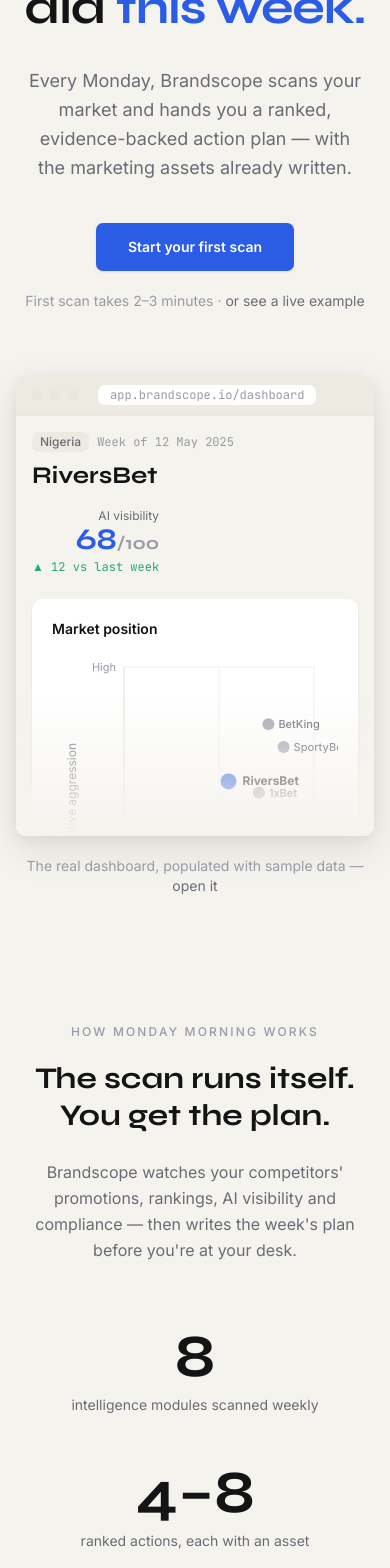
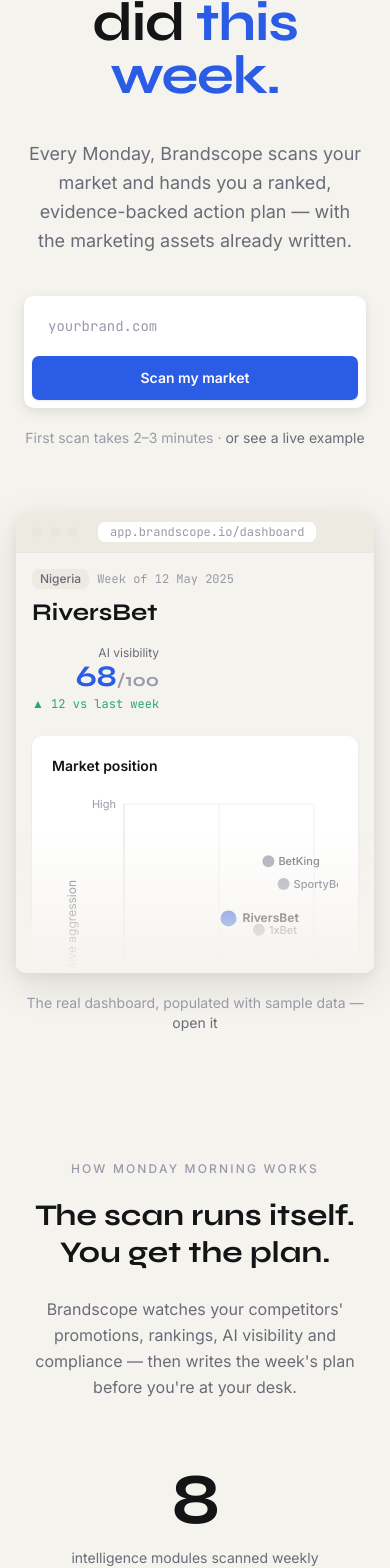
Before and after one commit to brandscopeprojects/brandscope, a Next.js app: page / in a window 390 px wide. Shown: the part 380-1948 px from the top of the page. Built offline with nearby package versions, Linux system fonts and the light colour scheme.

Commit message:
Homepage: hero domain-scan form wired to onboarding prefill; bigger type scale
Co-Authored-By: Claude Opus 4.8 <noreply@anthropic.com>
Claude-Session: https://claude.ai/code/session_01DJzQjRFqbwqDLfsTnGtwW3

```diff
--- a/app/onboarding/page.tsx
+++ b/app/onboarding/page.tsx
@@ -9,7 +9,16 @@ import { OnboardingWizard } from "@/components/onboarding/OnboardingWizard";
 
 export const dynamic = "force-dynamic";
 
-export default async function OnboardingPage() {
+export default async function OnboardingPage({
+  searchParams,
+}: {
+  searchParams?: { domain?: string };
+}) {
+  // Domain handed over from the homepage hero form ("scan my market").
+  const initialDomain = (searchParams?.domain ?? "")
+    .replace(/^https?:\/\//, "")
+    .replace(/\/.*$/, "")
+    .slice(0, 253);
   const user = await requireUser();
 
   // Look up any brand this user already owns (org membership → brand).
@@ -39,7 +48,7 @@ export default async function OnboardingPage() {
   return (
     <main className="flex min-h-screen flex-col items-center justify-center gap-10 bg-base px-4 py-12">
       <h1 className="font-display text-3xl font-bold text-ink">Brandscope</h1>
-      <OnboardingWizard />
+      <OnboardingWizard initialDomain={initialDomain} />
     </main>
   );
 }
--- a/app/page.tsx
+++ b/app/page.tsx
@@ -1,6 +1,7 @@
 import Link from "next/link";
 import { DashboardView } from "@/components/dashboard/DashboardView";
 import { ShowcaseActionCard } from "@/components/marketing/ShowcaseActionCard";
+import { HeroScanForm } from "@/components/marketing/HeroScanForm";
 import { DEMO_BRAND, DEMO_DASHBOARD, DEMO_GEO } from "@/lib/data/demo";
 
 // Marketing homepage — calm, spacious, one idea per screen. Every visual is the
@@ -58,20 +59,15 @@ export default function Home() {
       {/* ── Hero ────────────────────────────────────────────── */}
       <section className="mx-auto max-w-5xl px-6 pt-20 text-center md:pt-28">
         <Kicker>Competitive intelligence for iGaming · NG · KE · ZA</Kicker>
-        <h1 className="mx-auto mt-6 max-w-4xl font-display text-5xl font-bold leading-[1.05] tracking-tight text-ink md:text-7xl">
+        <h1 className="mx-auto mt-7 max-w-4xl font-display text-[3.4rem] font-bold leading-[0.98] tracking-tight text-ink md:text-8xl">
           Know what your competitors did <span className="text-cobalt">this week.</span>
         </h1>
-        <p className="mx-auto mt-8 max-w-xl text-lg leading-relaxed text-ink-secondary">
+        <p className="mx-auto mt-9 max-w-xl text-lg leading-relaxed text-ink-secondary">
           Every Monday, Brandscope scans your market and hands you a ranked,
           evidence-backed action plan — with the marketing assets already written.
         </p>
         <div className="mt-10">
-          <Link
-            href="/login"
-            className="inline-block rounded-chip bg-cobalt px-8 py-3.5 text-sm font-semibold text-white shadow-sh1 transition-shadow hover:shadow-sh2"
-          >
-            Start your first scan
-          </Link>
+          <HeroScanForm />
           <p className="mt-5 text-sm text-ink-faint">
             First scan takes 2–3 minutes ·{" "}
             <Link href="/preview/dashboard" className="text-ink-secondary underline-offset-4 transition-colors hover:text-ink hover:underline">
@@ -121,18 +117,18 @@ export default function Home() {
           Brandscope watches your competitors' promotions, rankings, AI visibility
           and compliance — then writes the week's plan before you're at your desk.
         </p>
-        <div className="mx-auto mt-16 grid max-w-3xl grid-cols-1 gap-12 sm:grid-cols-3">
+        <div className="mx-auto mt-16 grid max-w-4xl grid-cols-1 gap-14 sm:grid-cols-3">
           <div>
-            <p className="font-display text-6xl font-bold text-ink">8</p>
-            <p className="mt-2 text-sm text-ink-secondary">intelligence modules scanned weekly</p>
+            <p className="font-display text-7xl font-bold tracking-tight text-ink md:text-8xl">8</p>
+            <p className="mt-3 text-sm text-ink-secondary">intelligence modules scanned weekly</p>
           </div>
           <div>
-            <p className="font-display text-6xl font-bold text-ink">4–8</p>
-            <p className="mt-2 text-sm text-ink-secondary">ranked actions, each with an asset</p>
+            <p className="font-display text-7xl font-bold tracking-tight text-ink md:text-8xl">4–8</p>
+            <p className="mt-3 text-sm text-ink-secondary">ranked actions, each with an asset</p>
           </div>
           <div>
-            <p className="font-display text-6xl font-bold text-ink">100%</p>
-            <p className="mt-2 text-sm text-ink-secondary">of claims cite source, text and time</p>
+            <p className="font-display text-7xl font-bold tracking-tight text-ink md:text-8xl">100%</p>
+            <p className="mt-3 text-sm text-ink-secondary">of claims cite source, text and time</p>
           </div>
         </div>
       </section>
--- /dev/null
+++ b/components/marketing/HeroScanForm.tsx
@@ -0,0 +1,44 @@
+"use client";
+
+// Homepage hero form — the fewest-clicks path in: type a domain, press one
+// button, arrive in onboarding with the domain already filled (via /login?next=).
+
+import { useState } from "react";
+import { useRouter } from "next/navigation";
+
+export function HeroScanForm() {
+  const router = useRouter();
+  const [domain, setDomain] = useState("");
+
+  function submit(e: React.FormEvent) {
+    e.preventDefault();
+    const clean = domain.trim().replace(/^https?:\/\//, "").replace(/\/.*$/, "");
+    const next = clean ? `/onboarding?domain=${encodeURIComponent(clean)}` : "/onboarding";
+    router.push(`/login?next=${encodeURIComponent(next)}`);
+  }
+
+  return (
+    <form
+      onSubmit={submit}
+      className="mx-auto flex w-full max-w-xl flex-col gap-2 rounded-card bg-card p-2 shadow-sh2 sm:flex-row"
+    >
+      <input
+        type="text"
+        inputMode="url"
+        autoComplete="off"
+        spellCheck={false}
+        value={domain}
+        onChange={(e) => setDomain(e.target.value)}
+        placeholder="yourbrand.com"
+        aria-label="Your brand's domain"
+        className="min-w-0 flex-1 rounded-chip bg-transparent px-4 py-3 font-mono text-sm text-ink placeholder:text-ink-faint focus:outline-none"
+      />
+      <button
+        type="submit"
+        className="whitespace-nowrap rounded-chip bg-cobalt px-6 py-3 text-sm font-semibold text-white shadow-sh1 transition-shadow hover:shadow-sh2"
+      >
+        Scan my market
+      </button>
+    </form>
+  );
+}
--- a/components/onboarding/OnboardingWizard.tsx
+++ b/components/onboarding/OnboardingWizard.tsx
@@ -35,14 +35,14 @@ function blankRow(): CompetitorEntry {
   };
 }
 
-export function OnboardingWizard() {
+export function OnboardingWizard({ initialDomain = "" }: { initialDomain?: string }) {
   const router = useRouter();
   const [step, setStep] = useState(0);
   const [pending, startTransition] = useTransition();
   const [error, setError] = useState<string | null>(null);
 
   // Step 1 — brand
-  const [brandDomain, setBrandDomain] = useState("");
+  const [brandDomain, setBrandDomain] = useState(initialDomain);
   const [brandName, setBrandName] = useState("");
   const [brandDetecting, setBrandDetecting] = useState(false);
 
```
